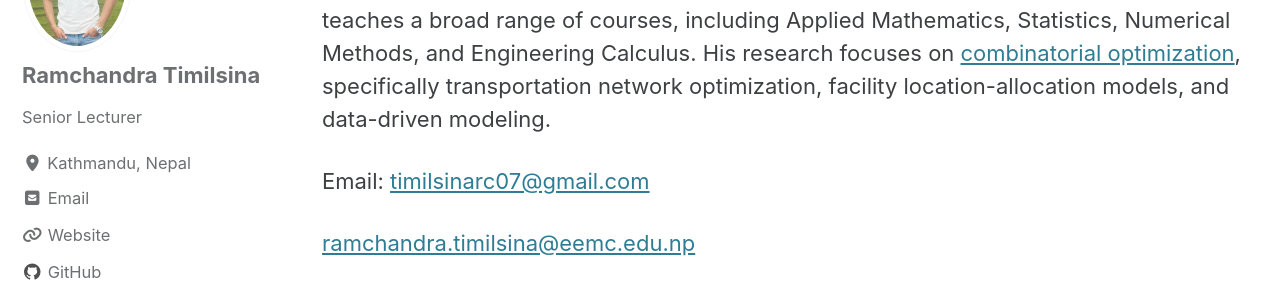
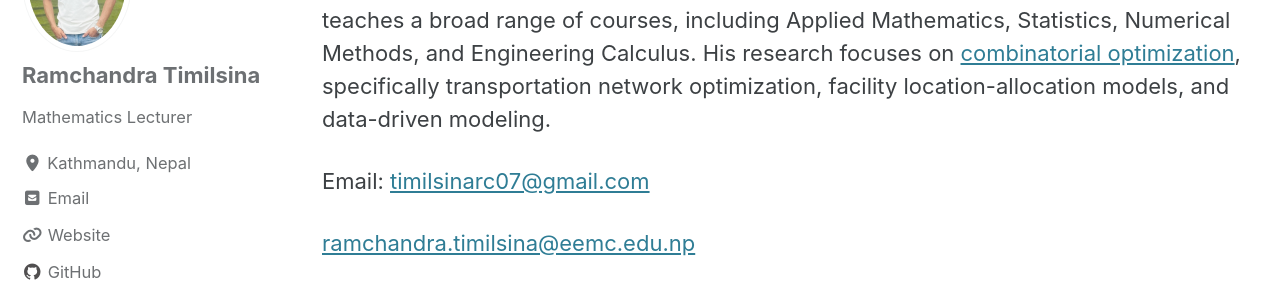
Before and after one commit to TimilsinaRC07/TimilsinaRC07.github.io, a Jekyll site: the page built from index.html, in a window 1280 px wide. Shown: the part 198-497 px from the top of the page. Built offline with Jekyll 4.4.1, drawn with Linux system fonts in a browser that asks for light colours; cached includes are drawn as plain includes; the list of posts is cut into pages by our own code.

Commit message:
Update _config.yml

```diff
--- a/_config.yml
+++ b/_config.yml
@@ -116,7 +116,7 @@ analytics:
 author:
   name             : "Ramchandra Timilsina"
   avatar           : "bio-avatar.jpg"
-  bio              : "Senior Lecturer"
+  bio              : "Mathematics Lecturer"
   location         : "Kathmandu, Nepal"
   employer         : "Everest Engineering College"
   #email            : "timilsinarc07@gmail.com"
```
